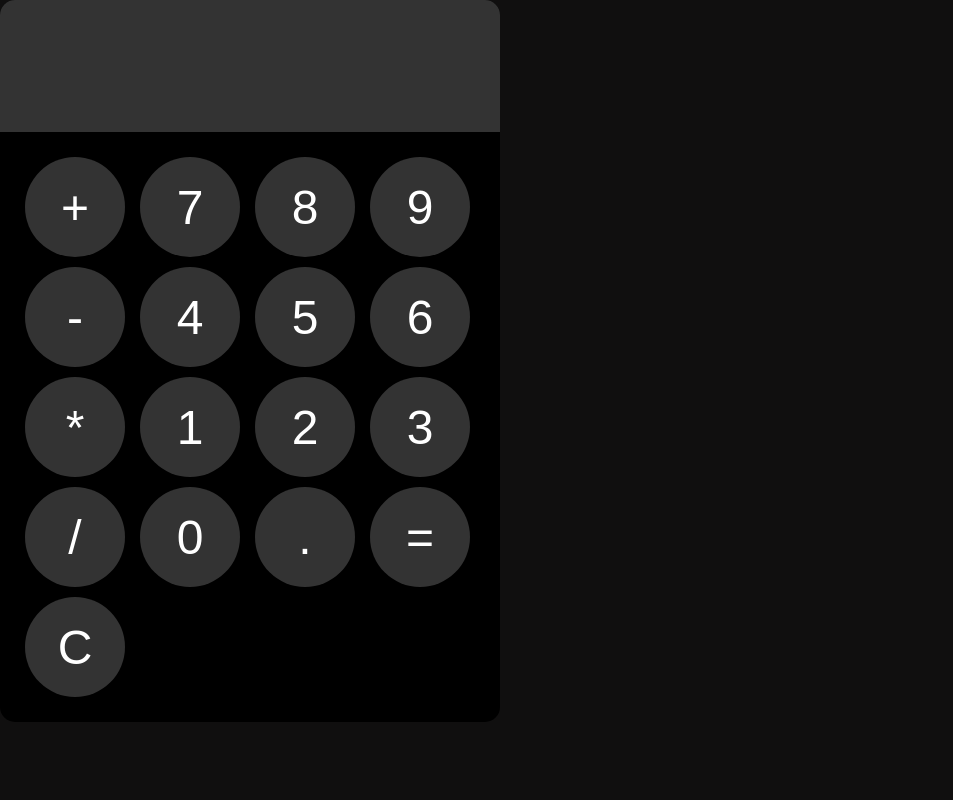
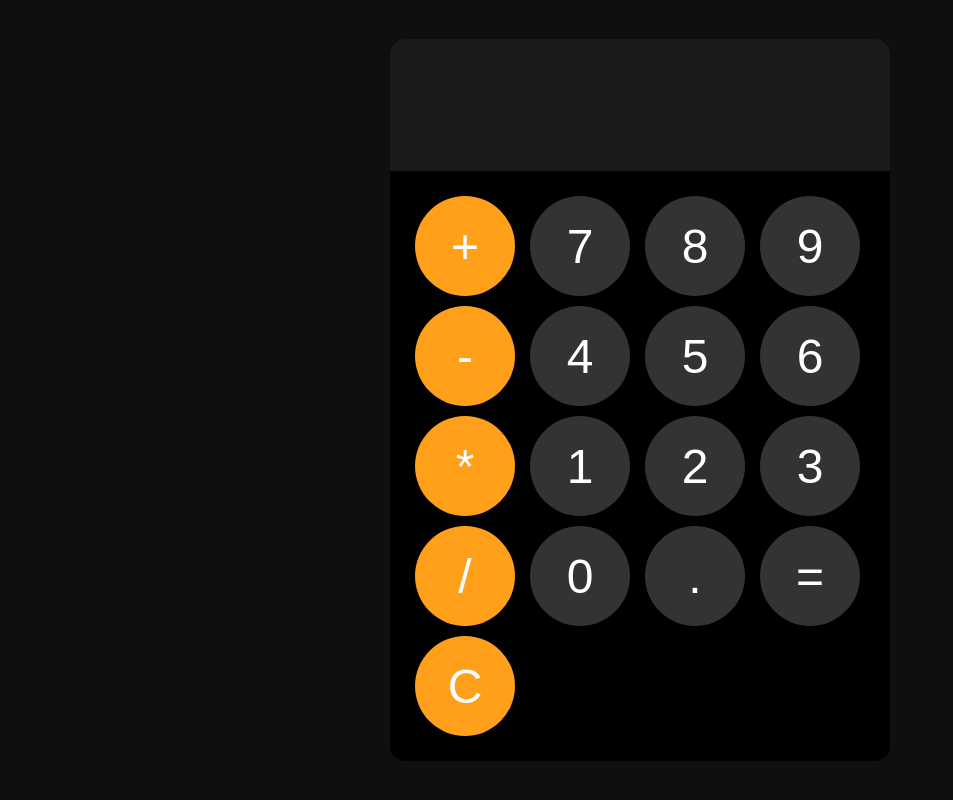
Before and after one commit to rebecarv/Calculator, a plain HTML site: page index.html in a window 1280 px wide. Shown: the whole page, without its empty margins (0-953 px from the left). Drawn offline with Linux system fonts and the light colour scheme.

Commit message:
Final styles

```diff
--- a/index.html
+++ b/index.html
@@ -10,23 +10,23 @@
     <div id="calculator">
         <input id="display" readonly>
         <div id="keys">
-            <button onclick="appendToDisplay('+')">+</button>
+            <button onclick="appendToDisplay('+')" class="operator-btn">+</button>
             <button onclick="appendToDisplay('7')">7</button>
             <button onclick="appendToDisplay('8')">8</button>
             <button onclick="appendToDisplay('9')">9</button>
-            <button onclick="appendToDisplay('-')">-</button>
+            <button onclick="appendToDisplay('-')" class="operator-btn">-</button>
             <button onclick="appendToDisplay('4')">4</button>
             <button onclick="appendToDisplay('5')">5</button>
             <button onclick="appendToDisplay('6')">6</button>
-            <button onclick="appendToDisplay('*')">*</button>
+            <button onclick="appendToDisplay('*')" class="operator-btn">*</button>
             <button onclick="appendToDisplay('1')">1</button>
             <button onclick="appendToDisplay('2')">2</button>
             <button onclick="appendToDisplay('3')">3</button>
-            <button onclick="appendToDisplay('/')">/</button>
+            <button onclick="appendToDisplay('/')" class="operator-btn">/</button>
             <button onclick="appendToDisplay('0')">0</button>
             <button onclick="appendToDisplay('.')">.</button>
             <button onclick="calculate()">=</button>
-            <button onclick="clearDisplay()">C</button>
+            <button onclick="clearDisplay()" class="operator-btn">C</button>
         </div>
     </div>
 </body>
--- a/styles.css
+++ b/styles.css
@@ -1,10 +1,11 @@
-* {
-    margin: 0;
-    padding: 0;
-}
 
 body {
     background-color: rgb(16, 15, 15);
+    margin: 0;
+    display: flex;
+    justify-content: center;
+    align-items: center;
+    height: 100vh;
 }
 
 #display {
@@ -13,7 +14,7 @@ body {
     font-size: 5rem;
     text-align: left;
     border: none;
-    background-color: hsl(0, 0%, 20%);
+    background-color: hsl(0, 0%, 10%);
     color:white
 }
 
@@ -42,3 +43,23 @@ button {
     font-size: 3rem;
     cursor: pointer;
 }
+
+button:hover {
+    background-color: hsl(0, 0%, 30%);
+}
+
+button:active {
+    background-color: hsl(0, 0%, 40%);
+}
+
+.operator-btn {
+    background-color: hsl(35, 100%, 55%);
+}
+
+.operator-btn:hover {
+    background-color: hsl(39, 100%, 65%);
+}
+
+.operator-btn:active {
+    background-color: hsl(39, 100%, 75%);
+}
```
